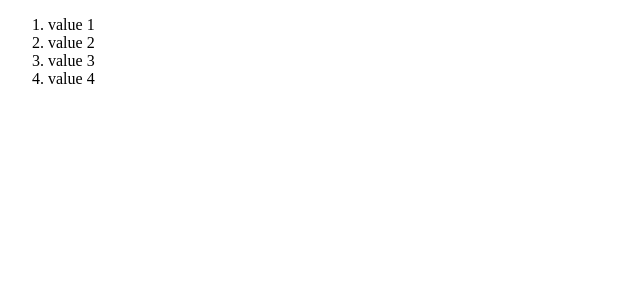
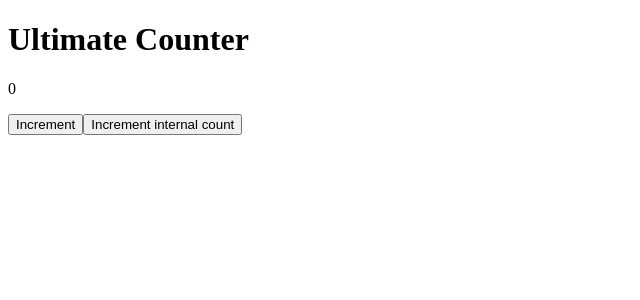
Before and after one commit to Maamun/ultCoReact, a React (Create React App) app in the folder ult-react-co/: page / in a window 1280 px wide. Shown: the top 300 px of the page, without its empty margins (0-640 px from the left). Built offline with nearby package versions, Linux system fonts and the light colour scheme.

Commit message:
Handling basic side effects

```diff
--- a/ult-react-co/src/App.js
+++ b/ult-react-co/src/App.js
@@ -1,8 +1,8 @@
 import React from "react";
-import UltimateList from "./UltimateList";
+import Counter from "./Counter";
 const App = () => (
   <>
-    <UltimateList />
+    <Counter />
   </>
 );
 
--- a/ult-react-co/src/Counter.js
+++ b/ult-react-co/src/Counter.js
@@ -1,13 +1,43 @@
-import React, {useState} from 'react'
-import InteractiveView from "./InteractiveView";
+import React, { Fragment, useState, useEffect } from "react";
 
 const Counter = () => {
-    const [counter, setCounter] = useState(0)
-    const onIncrementHandler = () => {
-        setCounter(c => c + 1)
-    }
-    return <InteractiveView value={counter} onAction={onIncrementHandler} actionText="Increment"/>
-}
+  const [counter, setCounter] = useState(0);
+  const [internalCount, setInternalCount] = useState(0);
+  useEffect(() => {
+    document.title = `Counter set to ${counter}`;
+    console.log("Title was set");
+  }, [counter]);
+  const onCountClickHandler = () => {
+    setCounter(c => c + 1);
+  };
+  const onInternalCountClickHandler = () => {
+    setInternalCount(i => i + 1);
+  };
+  console.log("Main render return");
+  /* document.title = `Counter set to ${counter}`
+  the code that runs inline in this function all needs to be executed before the view is returned !!*/
+  return (
+    <Fragment>
+      <h1>Ultimate Counter</h1>
+      <p>{counter}</p>
+      <button type="button" onClick={onCountClickHandler}>
+        Increment
+      </button>
+      <button type="button" onClick={onInternalCountClickHandler}>
+        Increment internal count
+      </button>
+    </Fragment>
+  );
+};
+/* - title element resides in the head element of the static html file, while our react application will be boostrapped inside the root div, this means that the title element is not part of the react application, so updating it from any component inside our react appication is a SIDE EFFECT!
+- when any of the state variables gets changed, react will re-render the entire component and that means re-calling the component function.
+- Side effects should not be part of the pure render cycle of the component.
+- Every action and every function call is work the browser needs to do, if we ignore every isolated incident we soon end up with applications with performance impact becomes noticeable, and we have to remember that many users are not running the code in powerful development computers, so code seems to run fine in our machines, might perform slow in users's old spec laptop or phone. also many operations are more costly to start with and some operations should not be repeated. Imagine running subscription code with every re-render of this component or any parent component, beacause it's important to keep in mind that when we set state we re-render the component and any component that is part of that component child tree in the JSX will also be re-rended, this means that side effects in our main render cycle becomes more and more costly as our application grows larger.
+- the code that runs inline in this function all needs to be executed before the view is returned !! which is say that rendering this component should be blocked sut so we can set the document title. The most important part of this component is to update the view as fast as possible, and if the document title is set a few milliseconds later that is perfectly ok.
+- We need a place where we can encapsulate the side effects and that's inside the useEffect hook
+- useEffect hook is called by react every time the component has rendered. but it is called asynchronously after the component has been rendered already. This means react promises to execute this function but it does not block the rendering of he component and it runs as soon as possible there after.
+ - the main render message was written to the console before teh title was set message, and this means that the component was rendererd before the title was set. this is exactly what we expected. so setting the document title is no longer blocking our component rendering.
+ - as the document title contains the counter value, it would be fair to say that it should only be set when this value changes. setting it again when anything else happens is a waste of processing cycles.
+ - !! the useEffect function is still processed on each render, but the callback will only ever be executed hen any of the dependencies in the array changes.*/
 
-
-export default  Counter
+export default Counter;
```
